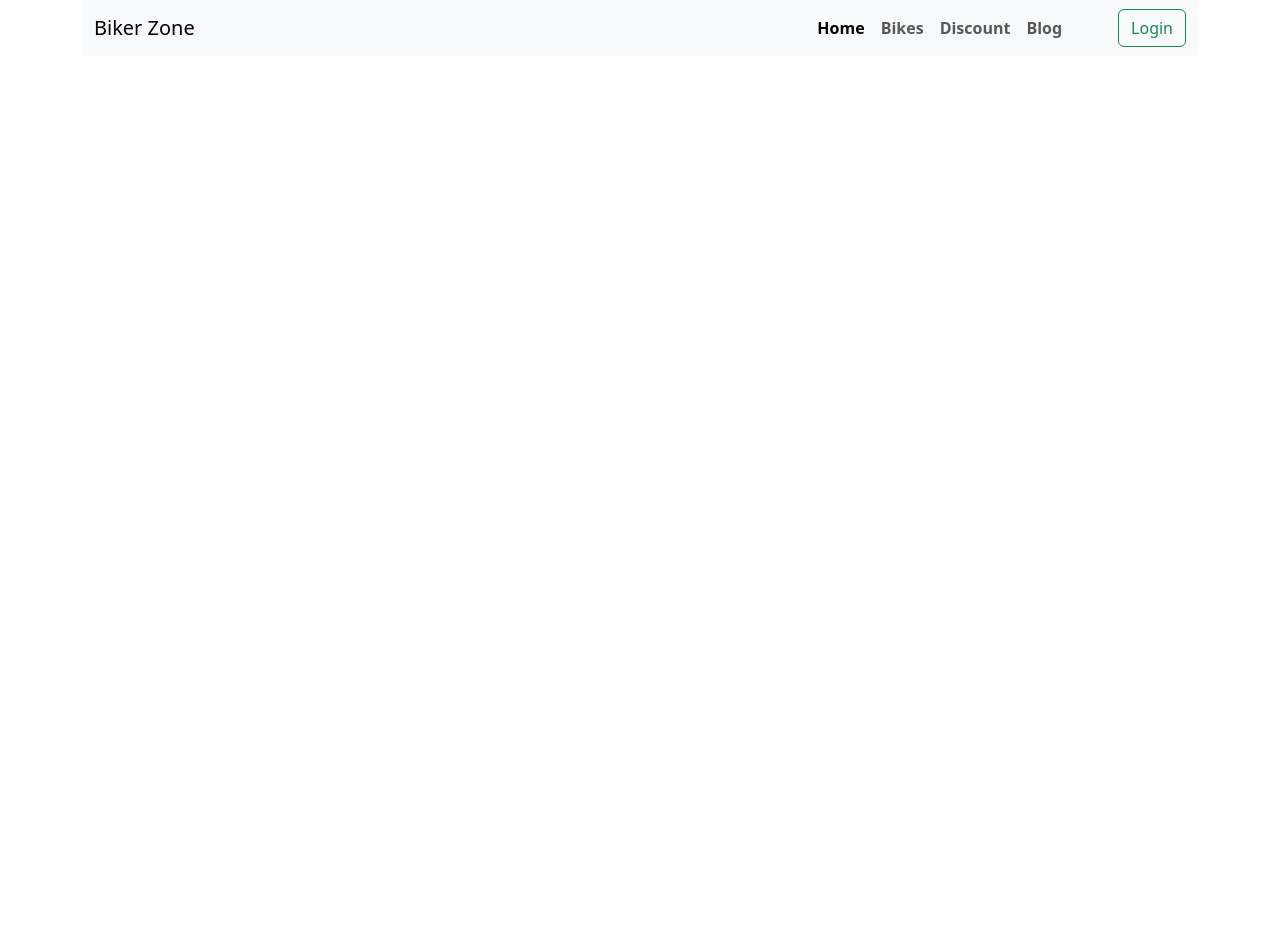
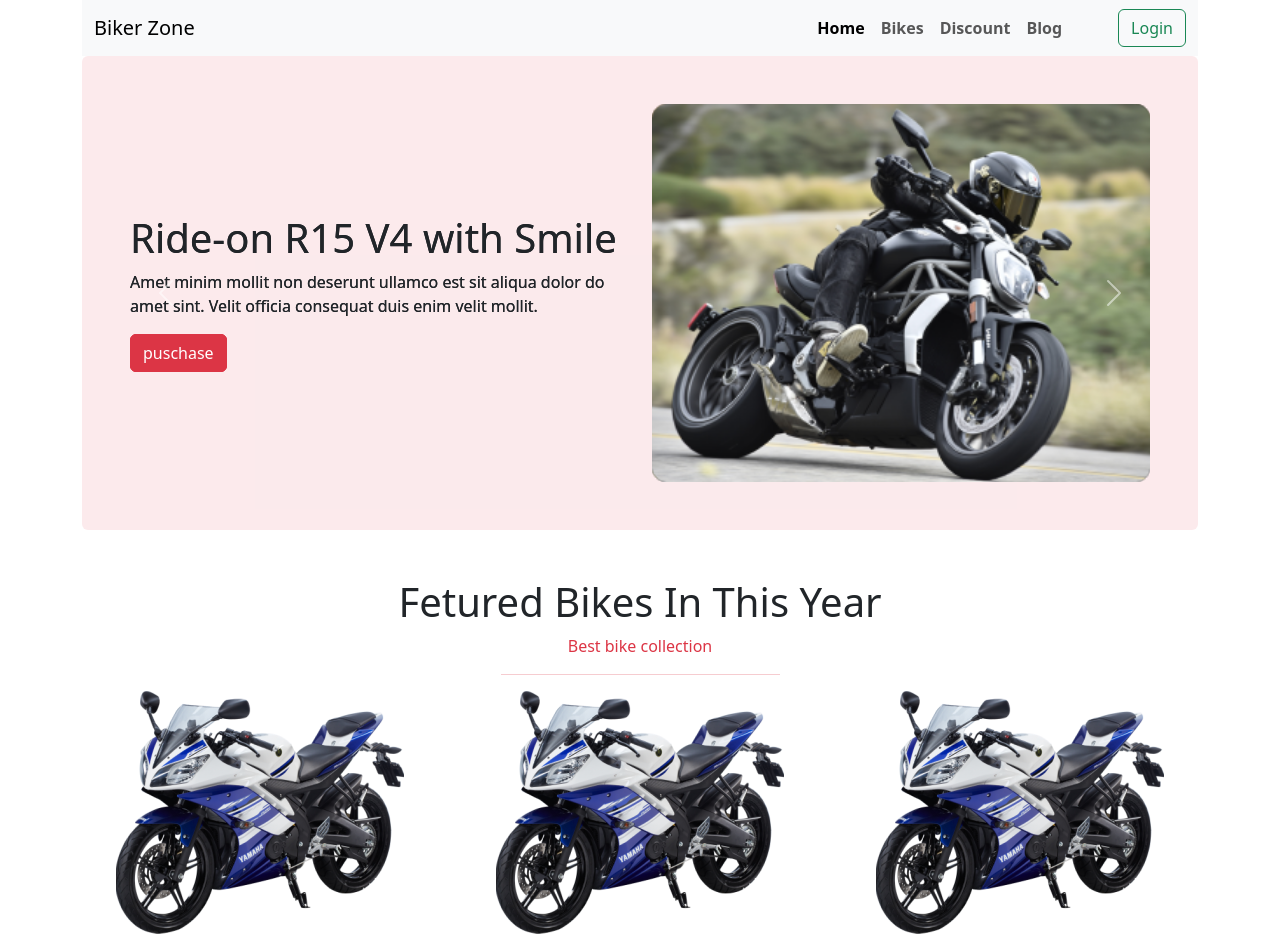
Before and after one commit to csskingrakib/bikers-zone, a plain HTML site: page index.html in a window 1280 px wide. Before the commit the page ends 800 px from the top, so only its background shows below. Drawn offline with nearby package versions, Linux system fonts and the light colour scheme.

Commit message:
first commit

```diff
--- a/index.html
+++ b/index.html
@@ -5,6 +5,9 @@
     <meta name="viewport" content="width=device-width, initial-scale=1">
     <title>Bikers zone</title>
     <link href="https://cdn.jsdelivr.net/npm/bootstrap@5.3.2/dist/css/bootstrap.min.css" rel="stylesheet" integrity="sha384-T3c6CoIi6uLrA9TneNEoa7RxnatzjcDSCmG1MXxSR1GAsXEV/Dwwykc2MPK8M2HN" crossorigin="anonymous">
+
+    <link rel="stylesheet" href="css/style.css">
+
   </head>
   <body class="container">
     <header>
@@ -37,10 +40,91 @@
             </div>
           </nav>
 
+
+          <!-- banner slider -->
+          <div id="carouselExample" class="carousel slide bg-danger bg-opacity-10 rounded p-5">
+            <div class="carousel-inner">
+              <div class="carousel-item active">
+                  <div class="row">
+                      <div class="col-12 col-md-6 d-flex justify-content-center align-items-center">
+                        <div>
+                          <h1>Ride-on R15 V4 with Smile</h1>
+                          <p>Amet minim mollit non deserunt ullamco
+                            est sit aliqua dolor do amet sint. Velit officia consequat duis enim velit mollit.</p>
+                            <button class="btn btn-danger">puschase</button>
+                        </div>
+                      </div>
+                      <div class="col-12 col-md-6">
+                        <img src="images/others/latest1.png" class="d-block w-100" alt="...">
+                      </div>
+                  </div>
+              </div>
+              <div class="carousel-item active">
+                <div class="row">
+                    <div class="col-12 col-md-6 d-flex justify-content-center align-items-center">
+                      <div>
+                        <h1>Ride-on R15 V4 with Smile</h1>
+                        <p>Amet minim mollit non deserunt ullamco
+                          est sit aliqua dolor do amet sint. Velit officia consequat duis enim velit mollit.</p>
+                          <button class="btn btn-danger">puschase</button>
+                      </div>
+                    </div>
+                    <div class="col-12 col-md-6">
+                      <img src="images/others/latest2.png" class="d-block w-100" alt="...">
+                    </div>
+                </div>
+            </div>
+            <div class="carousel-item">
+              <div class="row">
+                  <div class="col-12 col-md-6 d-flex justify-content-center align-items-center">
+                    <div>
+                      <h1>Ride-on R15 V4 with Smile</h1>
+                      <p>Amet minim mollit non deserunt ullamco
+                        est sit aliqua dolor do amet sint. Velit officia consequat duis enim velit mollit.</p>
+                        <button class="btn btn-danger">puschase</button>
+                    </div>
+                  </div>
+                  <div class="col-12 col-md-6">
+                    <img src="images/others/latest3.png" class="d-block w-100" alt="...">
+                  </div>
+              </div>
+          </div>
+            </div>
+            <button class="carousel-control-prev " type="button" data-bs-target="#carouselExample" data-bs-slide="prev">
+              <span class="carousel-control-prev-icon bikers-bd" aria-hidden="true"></span>
+              <span class="visually-hidden">Previous</span>
+            </button>
+            <button class="carousel-control-next" type="button" data-bs-target="#carouselExample" data-bs-slide="next">
+              <span class="carousel-control-next-icon" aria-hidden="true"></span>
+              <span class="visually-hidden">Next</span>
+            </button>
+          </div>
+
     </header>
 
             <!-- main section -->
     <main>
+        <!-- Hot bikes sections -->
+        <section class="text-start text-md-center mt-5">
+           <h1>Fetured Bikes In This Year</h1>
+           <p class="text-danger">Best bike collection</p>
+           <hr class="w-25  mx-auto border-danger">
+
+            <div class="row">
+              <div class="col">
+                <img src="images/others/feature-bike.png" alt="">
+              </div>
+              <div class="col">
+                <img src="images/others/feature-bike.png" alt="">
+              </div>
+              <div class="col">
+                <img src="images/others/feature-bike.png" alt="">
+              </div>
+            </div>
+
+
+
+        </section>
 
     </main>
             <!-- footer section -->
```
Also changed, not shown: css/style.css (added).
